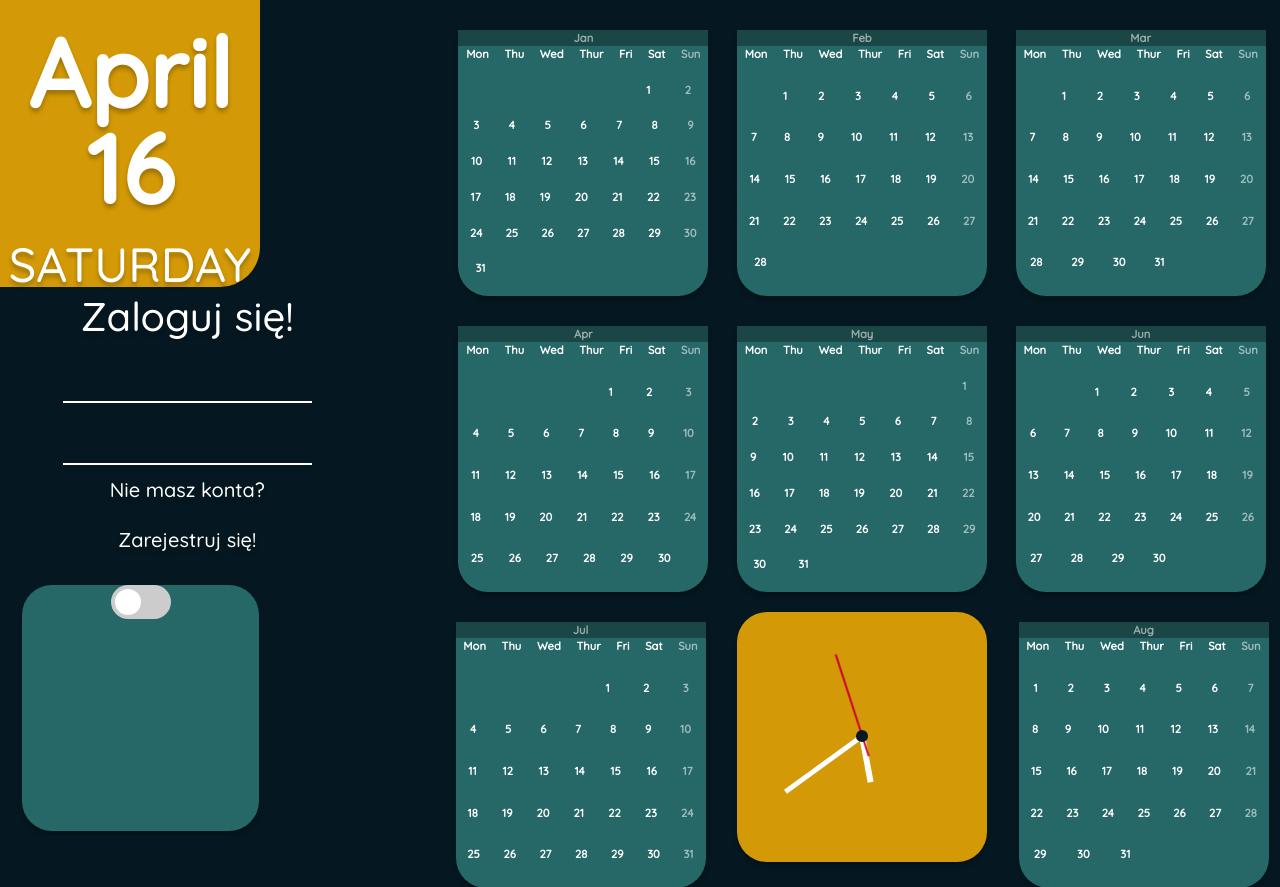
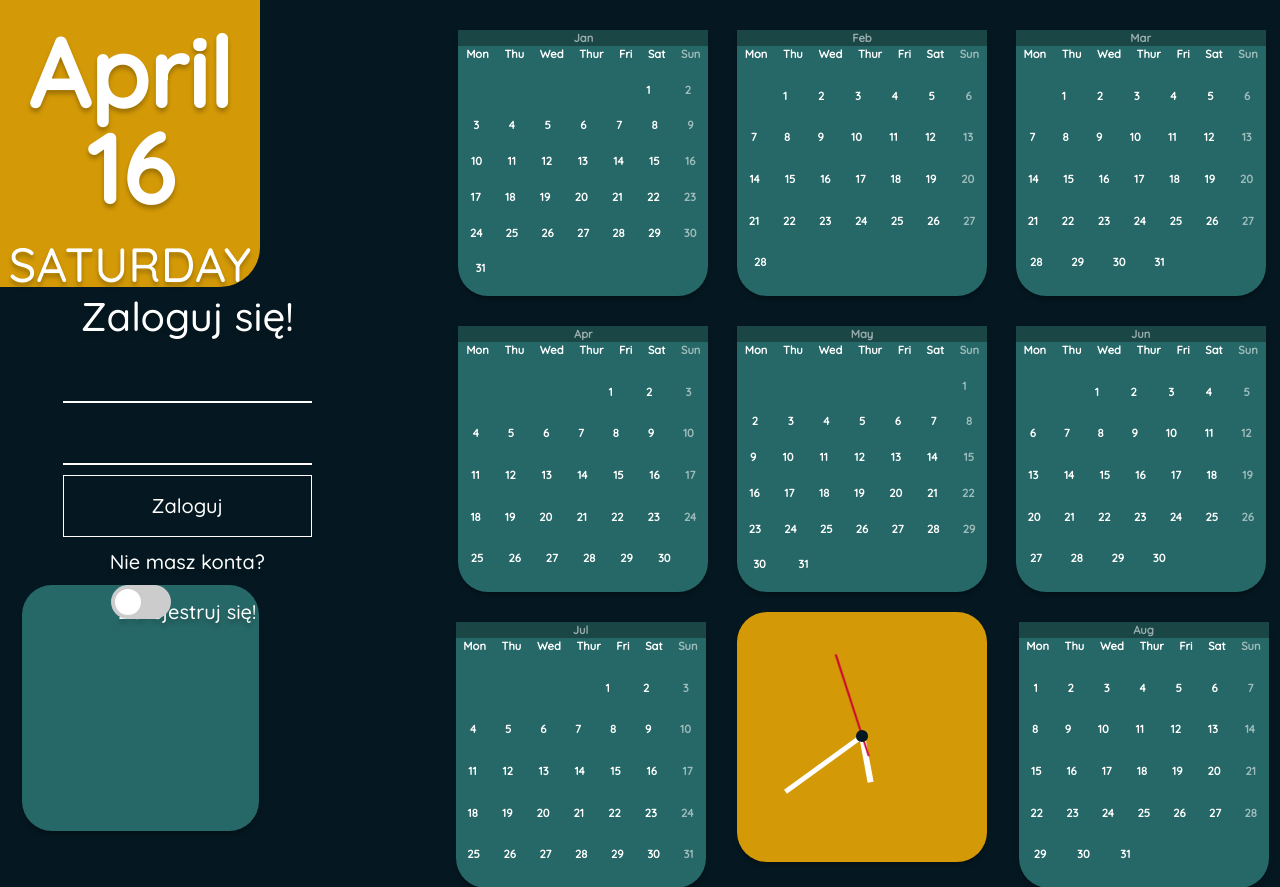
Before and after one commit to RyyyyC/Kalendarz, a PHP site: page / in a window 1280 px wide. Shown: the top 887 px of the page. Run offline with PHP 8.4, Linux system fonts and the light colour scheme.

Commit message:
Added two forms. Login fixed. Added login & register.

```diff
--- a/api/login.php
+++ b/api/login.php
@@ -13,7 +13,7 @@ $post->Login();
 $post_arr = array(
     'id' => $post->id,
     'login' => $post->login,
-    'password' => md5($post->password),
+    'password' => $post->password,
     'role' => $post->role
 );
 if (json_encode($post_arr["id"]) == 'null') {
--- a/index.html
+++ b/index.html
@@ -1,7 +1,7 @@
 <html>
     <head>
         <meta charset="UTF-8">
-        <link rel="stylesheet" type="text/css" href="style.css">
+        <link rel="stylesheet" type="text/css" href="styles/style.css">
         <link href="https://fonts.googleapis.com/css2?family=Quicksand:wght@500&display=swap" rel="stylesheet">
         <link rel="stylesheet" href="https://cdnjs.cloudflare.com/ajax/libs/animate.css/4.1.1/animate.min.css" integrity="sha512-c42qTSw/wPZ3/5LBzD+Bw5f7bSF2oxou6wEb+I/lqeaKV5FDIfMvvRp772y4jcJLKuGUOpbJMdg/BTl50fJYAw==" crossorigin="anonymous" />
         <title>Kalendarz</title>
@@ -13,11 +13,23 @@
                     <div class="currentDate"></div>
                 </div>
                 <div class="Account">
-                    <p>Zaloguj się!</p>
-                    <input type="text" name=""><br />
-                    <input type="password" name="">
-                    <p id="Register">Nie masz konta?</p>
-                    <p id="Register"><a href="" >Zarejestruj się!</a></p>
+                    <div id="loginForm" style="display: block;">
+                        <p>Zaloguj się!</p>
+                        <input type="text" name="" id="userLogin"><br />
+                        <input type="password" name="" id="userPassword">
+                        <input type="button" value="Zaloguj" id="loginInUser">
+                        <p id="Register">Nie masz konta?</p>
+                        <p id="Register"><a id="registerClick">Zarejestruj się!</a></p>
+                    </div>
+                    <div id="registerForm" style="display: none;">
+                        <p>Zarejestruj się!</p>
+                        <input type="text" name="" id="createUserLogin"><br />
+                        <input type="password" name="" placeholder="haslo" id="createUserPassword">
+                        <input type="password" name="" placeholder="powtorz haslo" id="repeatUserPassword">
+                        <input type="button" value="Zarejestruj" id="createNewUser">
+                        <p id="Login">Masz konto?</p>
+                        <p id="Login"><a id="loginClick" >Zaloguj się!</a></p>
+                    </div>
                 </div>
                 <div class="Weather">
                     <div class="ThemeSwtWr">
@@ -37,6 +49,8 @@
             <div class="Cards">
             </div>
         </div>
+        <script src="scripts/userAction.js"></script>
+        <script src="scripts/changeForm.js"></script>
         <script src="scripts/CurrentDate.js"></script>
         <script src="scripts/daysInMonth.js"></script>
         <script src="scripts/Theme.js"></script>
--- /dev/null
+++ b/scripts/changeForm.js
@@ -0,0 +1,9 @@
+document.getElementById("registerClick").addEventListener("click", function(){
+    document.getElementById("loginForm").style = "display:none;";
+    document.getElementById("registerForm").style = "display:block;";
+})
+
+document.getElementById("loginClick").addEventListener("click", function(){
+    document.getElementById("loginForm").style = "display:block;";
+    document.getElementById("registerForm").style = "display:none;";
+})
--- /dev/null
+++ b/scripts/userAction.js
@@ -0,0 +1,16 @@
+document.getElementById("loginInUser").addEventListener("click", function(){
+    fetch(`http://localhost/Kalendarz/api/login.php?login=${document.getElementById("userLogin").value}&password=${document.getElementById("userPassword").value}`)
+        .then(response => response.json())
+        .then(data => console.log(data));
+});
+document.getElementById("createNewUser").addEventListener("click", function(){
+    fetch('http://localhost/Kalendarz/api/register.php', {
+        method: "POST",
+        headers: {'Content-Type' : 'application/json'},
+        body: JSON.stringify({
+            "login": document.getElementById("createUserLogin").value,
+            "password": document.getElementById("createUserPassword").value
+        })})
+        .then(res => { console.log(res.statusText)})
+        .then(res => res.statusText=='OK'?console.log(1):console.log(0));
+});
--- a/style.css
+++ b/styles/style.css
@@ -59,7 +59,7 @@
     text-decoration: none !important;
     text-shadow: 0px 4px 4px rgba(0, 0, 0, 0.25);
 }
-input{
+input[type=text], input[type=password]{
     background-color:var(--background-color);
     border: none;
     border-bottom: 2px solid var(--font-color);
@@ -71,13 +71,32 @@ input{
     font-size: 20px;
     text-align: center;
 }
-#Register{
+input[type=button]{
+  background-color:var(--background-color);
+  border: none;
+  border: 1px solid var(--font-color);
+  width: 249.01px;
+  margin: 10px 0 0 0 ;
+  padding: 5%;
+  outline: none;
+  font-family: 'Quicksand';
+  color: var(--font-color);
+  font-size: 20px;
+  text-align: center;
+}
+input[type=button]:active{
+  background-color:#267483;
+}
+#Register, #Login{
     font-size: 0.5em;
     color: var(--font-color);
 }
 a{
     color: var(--font-color);
     text-decoration: none;
+}
+#registerClick:hover, #loginClick:hover{
+  cursor:pointer;
 }
 .Cards{
     display: flex;
```
Also changed, not shown: kalendarz.sql (deleted, +0 -88 lines).
